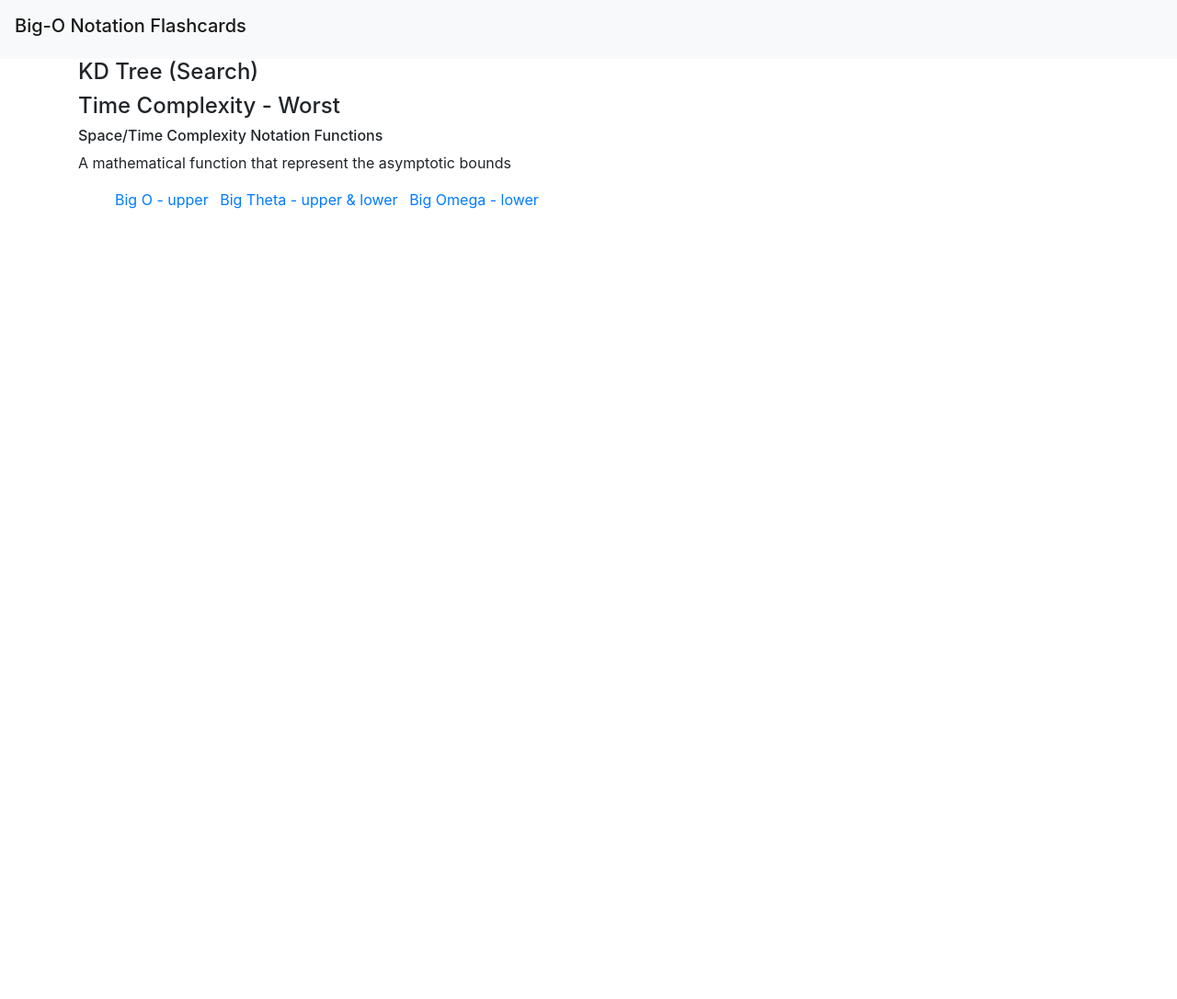
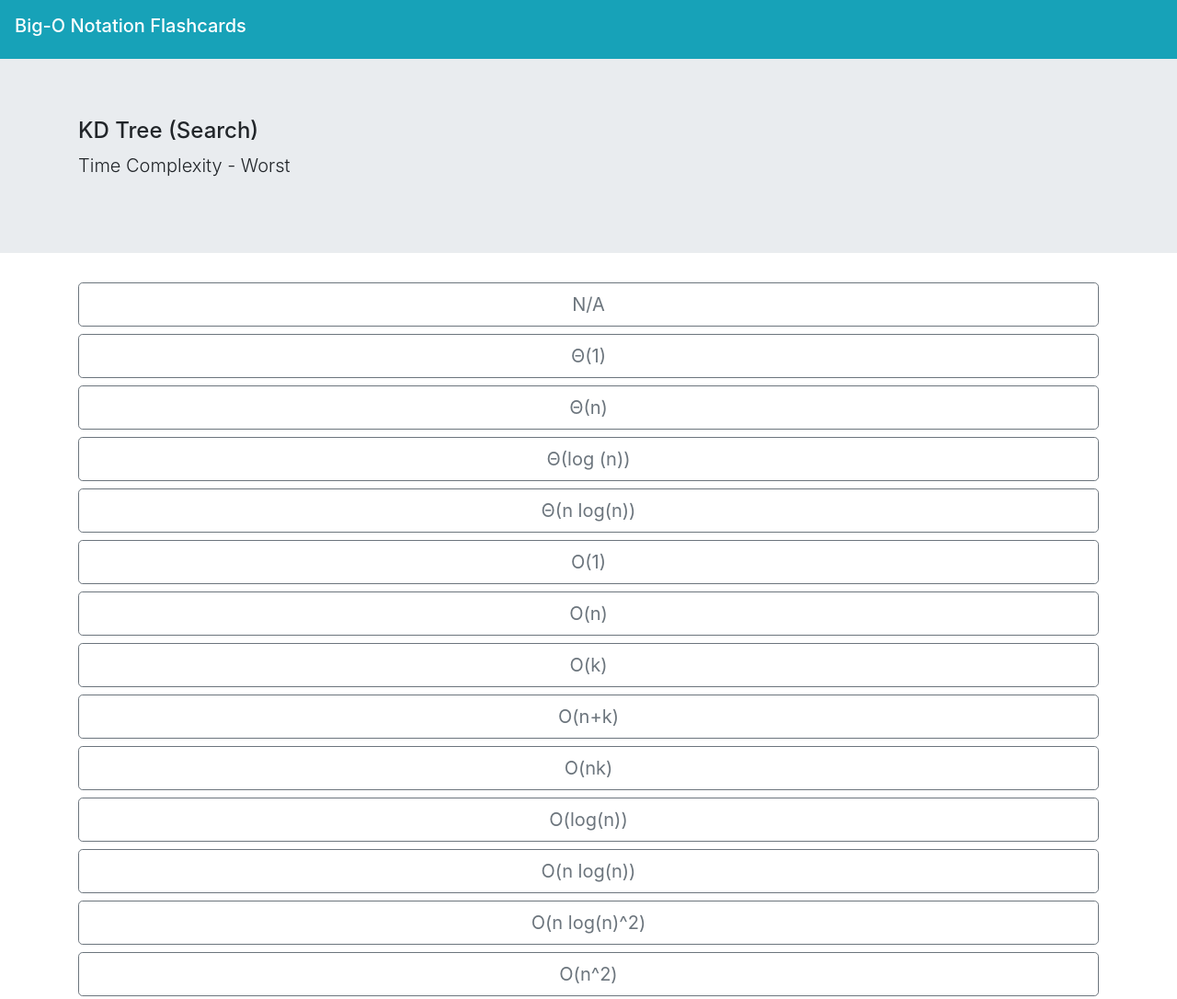
Before and after one commit to danieldealday/Big-O-Flashcards, a plain HTML site: page index.html in a window 1280 px wide. Shown: the top 1086 px of the page at 92% size. Before the commit the page ends 800 px from the top, so only its background shows below. Drawn offline with nearby package versions, Linux system fonts and the light colour scheme.

Commit message:
majority of flashcard application finished, needs better indicator for correct or incorrect after answer has been selected, also loading a new card does not yet work

```diff
--- a/assets/css/style.css
+++ b/assets/css/style.css
@@ -0,0 +1,31 @@
+#answers {
+  margin-bottom: 2rem;
+}
+
+.text-white {
+  color: #fff;
+}
+
+.bg-teal {
+  background-color: #008080;
+}
+
+p > a:link {
+  text-decoration: none;
+  color: #fff;
+}
+
+p > a:visited {
+  text-decoration: none;
+  color: ##ddd;
+}
+
+p > a:hover {
+  text-decoration: none;
+  color: #FF7E47;
+}
+
+p > a:active {
+  text-decoration: none;
+  color: #ddd;
+}
--- a/assets/js/index.js
+++ b/assets/js/index.js
@@ -8,6 +8,7 @@ $(document).ready(function () {
     "Θ(n log(n))",
     "O(1)",
     "O(n)",
+    "O(k)",
     "O(n+k)",
     "O(nk)",
     "O(log(n))",
@@ -30,11 +31,30 @@ $(document).ready(function () {
       + arr[currentCard].performance
     );
   }
+  function loadAnswers () {
+    answerChoices.forEach(function (item) {
+      var button = $("<button>").attr({
+        type: "button",
+        class: "btn btn-outline-secondary btn-block btn-lg",
+        value: item
+      }).text(item).click(checkSelectedAnswer);
+      $("#answers").append(button);
+    })
+  }
   function checkSelectedAnswer () {
-
+    var selectedAnswer = this.value;
+    console.log(selectedAnswer);
+    console.log(arr[currentCard].bounds);
+    if (selectedAnswer === arr[currentCard].bounds) {
+      alert("Yay!");
+      loadCard();
+    }
+    alert("Aw!");
+    loadCard();
   }
   chooseRandomCard();
   loadCard();
+  loadAnswers();
 
 
 });
--- a/index.html
+++ b/index.html
@@ -13,45 +13,53 @@
 
 <body>
 
-  <nav class="navbar navbar-expand-lg navbar-light bg-light">
-    <h1 class="navbar-brand">
+  <nav class="navbar navbar-expand-lg navbar-info bg-info">
+    <h1 class="navbar-brand text-white">
       Big-O Notation Flashcards
     </h1>
   </nav>
 
+  <div class="jumbotron jumbotron-fluid">
     <div class="container">
       <div class="row">
         <div class="col-12 col-md-8" id="">
-        <h4 id="name"></h4>
-        <h4 id="category"></h4>
-        <h4 id="performance"></h4>
+          <h4 id="name" class="display-6"></h4>
+          <p id="category"class="lead"></p>
         </div>
-      <div class="col-12 col-md-4" id="answers"></div>
       </div>
+    </div>
+  </div>
+<div class="container">
   <div class="row">
-      <div class="col-12">
-        <h6>Space/Time Complexity Notation Functions</h6>
-        <p>A mathematical function that represent the asymptotic bounds</p>
+    <div id="answers" class="col-12"></div>
+  </div>
+</div>
+  <footer id="footer" class="navbar navbar-expand-lg bg-info">
+    <p class="text-white">A mathematical function that represent the asymptotic bounds</p>
     <ul class="inline">
       <li class="list-inline-item">
-            <a href="https://en.wikipedia.org/wiki/Big_O_notation">
-              Big O - upper
+        <a href="https://en.wikipedia.org/wiki/Big_O_notation" class="badge badge-light">
+          Big O - Upper Bounds
         </a>
       </li class="inline">
       <li class="list-inline-item">
-            <a href="https://en.wikipedia.org/wiki/Big_Omega_function">
-              Big Theta - upper & lower
+        <a href="https://en.wikipedia.org/wiki/Big_Omega_function" class="badge badge-light">
+          Big Theta - Upper & Lower Bounds
         </a>
       </li class="inline">
       <li class="list-inline-item">
-            <a href="https://en.wikipedia.org/wiki/Big_Omega_function">
-              Big Omega - lower
+        <a href="https://en.wikipedia.org/wiki/Big_Omega_function" class="badge badge-light">
+          Big Omega - Lower
         </a>
       </li>
+      <li class="list-inline-item">
+          <p class="text-white">by <a class="badge badge-warning" href="https://www.github.com/danieldealday">
+            Daniel De Alday
+          </a></p>
+      </li>
     </ul>
-      </div>
-    </div>
-  </div>
+  </footer>
+
 
   <script src="https://code.jquery.com/jquery-3.3.1.slim.min.js" integrity="sha384-q8i/X+965DzO0rT7abK41JStQIAqVgRVzpbzo5smXKp4YfRvH+8abtTE1Pi6jizo"
     crossorigin="anonymous"></script>
```
Lines whose indentation alone changed are shown as unchanged.
